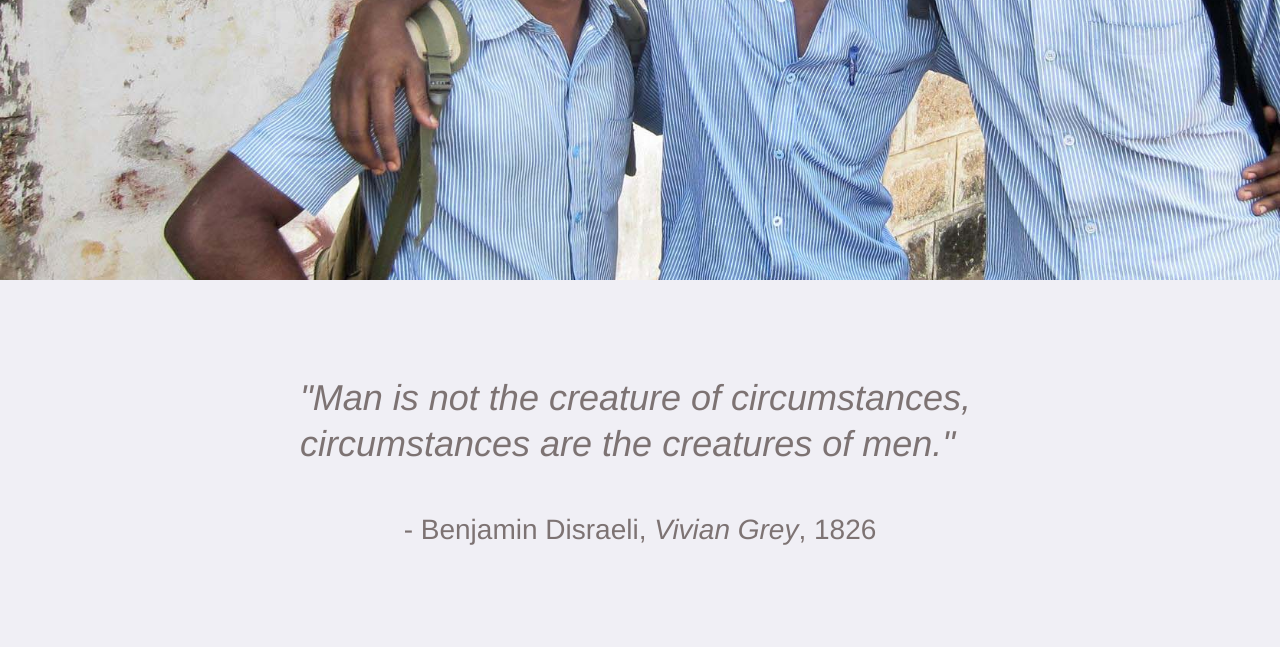
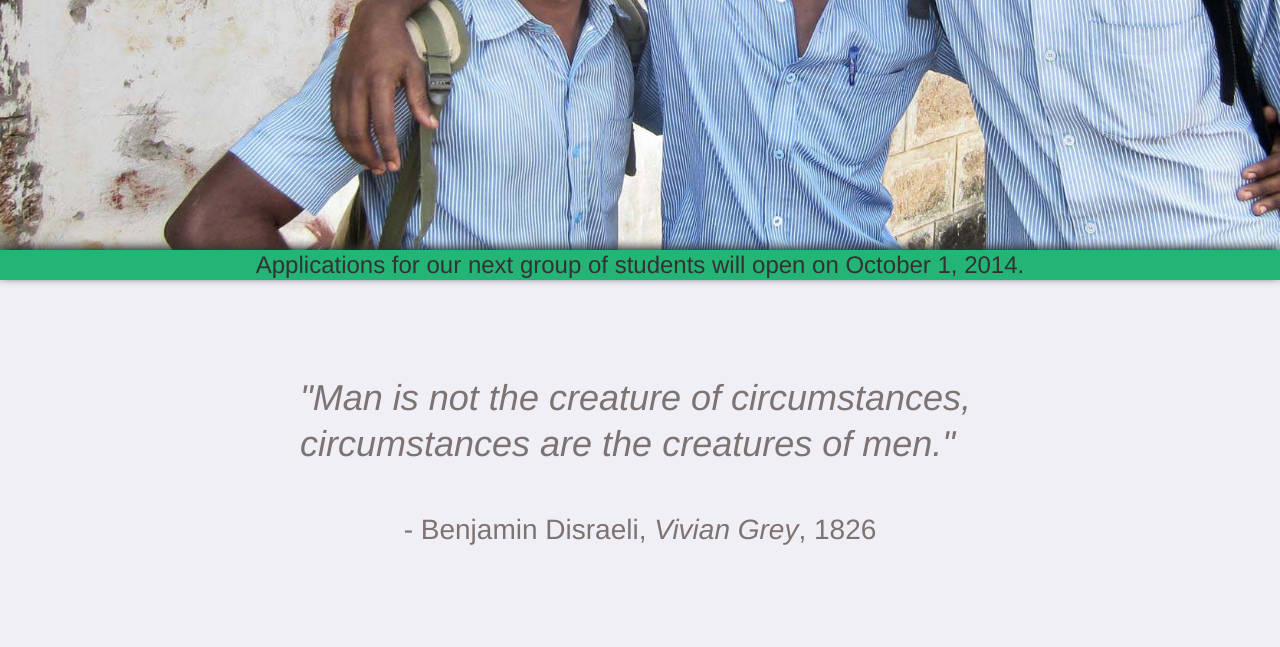
Before and after one commit to plusk01/kvm-foundation, a PHP site: page / in a window 1280 px wide; the page is wider, and only the part inside the window is pictured. Shown: the part 520-1167 px from the top of that part. Run offline with PHP 8.4, Linux system fonts and the light colour scheme.

Commit message:
added oct 1 banner

```diff
--- a/www/index.php
+++ b/www/index.php
@@ -41,9 +41,10 @@
 
   <?php require_once('donate.php'); ?>
 
-<!--   <div id="sticky" class="sticky-bottom-banner">
-    <span>Apply to the KVM Foundation English Institution <a href="/apply">HERE</a>.</span>
-  </div> -->
+  <div id="sticky" class="sticky-bottom-banner">
+    <span>Applications for our next group of students will open on October 1, 2014.</span>
+    <!-- <span>Apply to the KVM Foundation English Institution <a href="/apply">HERE</a>.</span> -->
+  </div>
 
 <!-- site header -->
 <header class="homepage-banner">
```
